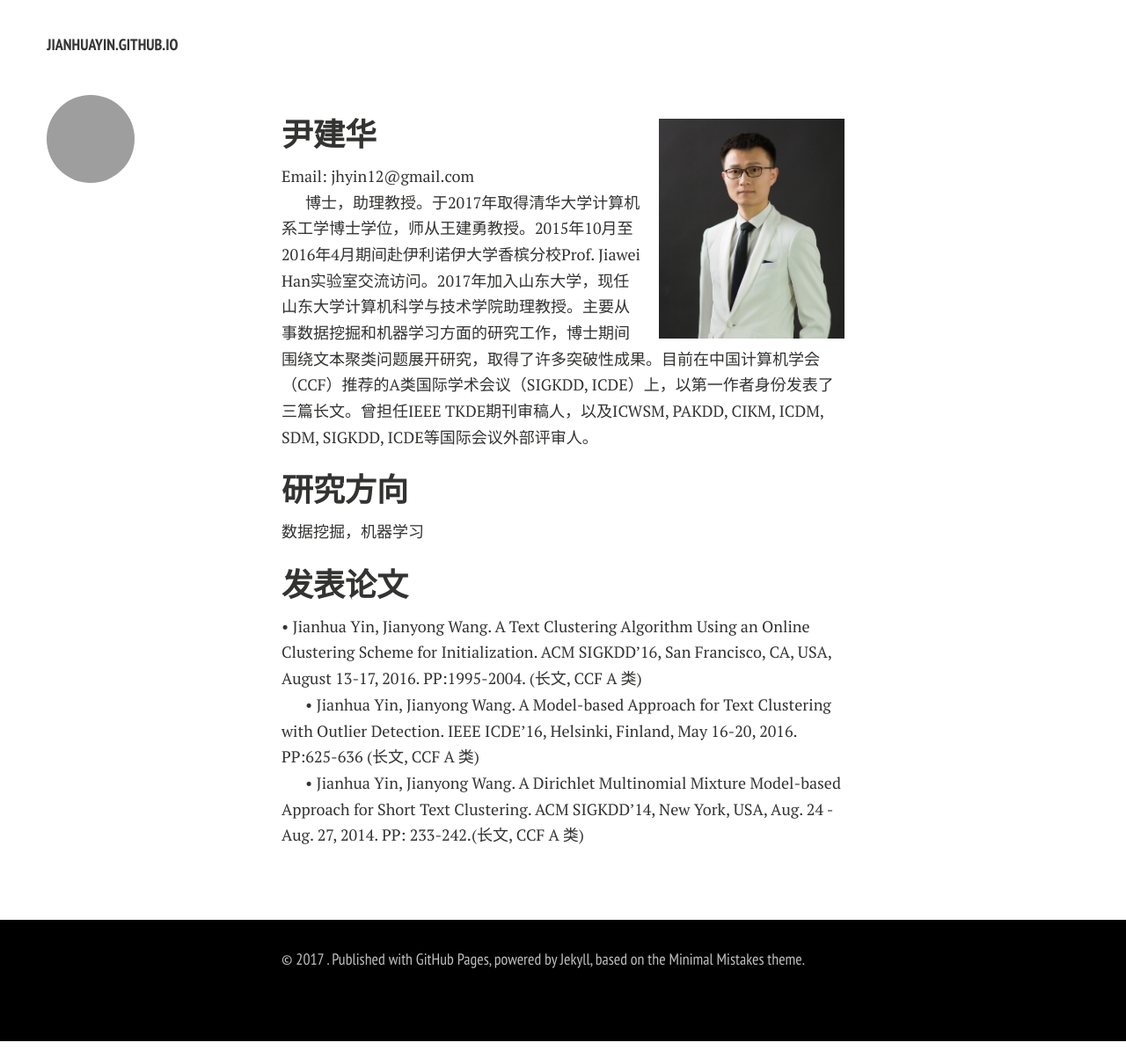
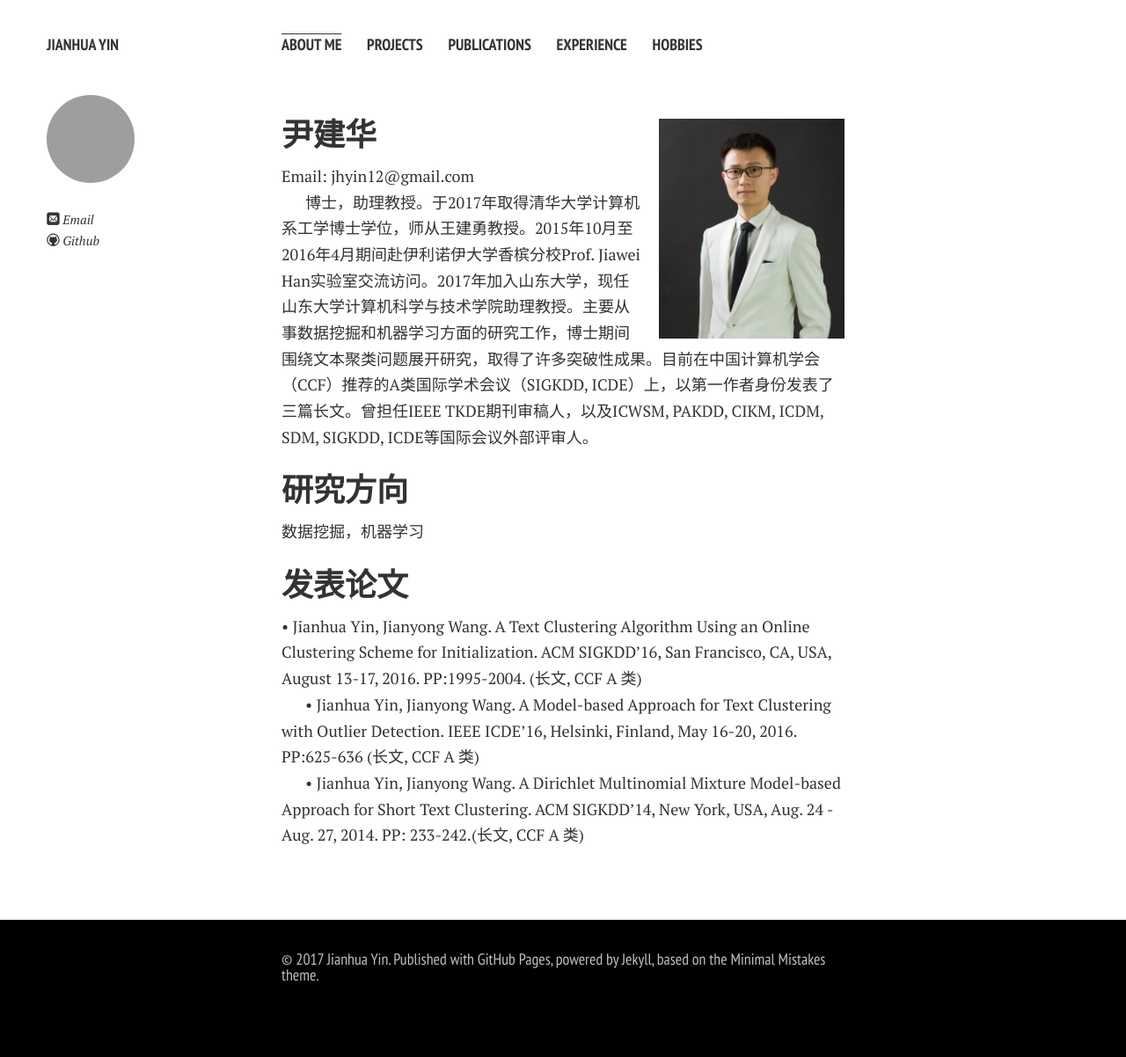
Before and after one commit to jianhuayin/jianhuayin.github.io, a Jekyll site: the page built from index.md, in a window 1280 px wide. Shown: the whole page at 88% size. Built offline with Jekyll 4.4.1, drawn with Linux system fonts in a browser that asks for light colours; nearby versions of some CDN libraries; Markdown is read by kramdown in place of the engine named in the settings; some of the changed lines change nothing that is shown.

Commit message:
Update _config.yml

```diff
--- a/_config.yml
+++ b/_config.yml
@@ -1 +1,68 @@
-theme: jekyll-theme-slate
+title: Jianhua Yin
+#tagline:          A short tagline
+#description:      Describe your website.
+#Comment out url when working locally to resolve base urls correctly
+#url: http://jasonansel.com
+
+# Owner/author information
+owner:
+  name:           Jianhua Yin
+  avatar:         jasonansel.jpg
+#  bio:
+  email:          jhyin12@gmail.com
+  # Social networking links are used in author-bio sidebar. Update and remove as you like.
+  twitter:
+  facebook:
+  github: jianhuayin
+  linkedin:
+  instagram:
+  lastfm:
+  tumblr:
+  # For Google Authorship https://plus.google.com/authorship
+  google_plus:
+
+# Analytics and webmaster tools stuff goes here
+google_verify:
+# https://ssl.bing.com/webmaster/configure/verify/ownership Option 2 content= goes here
+bing_verify:
+
+# Links to include in top navigation
+# For external links add external: true
+links:
+  - title: About Me
+    url: /
+  - title: Projects
+    url: /projects/
+  - title: Publications
+    url: /publications/
+  - title: Experience
+    url: /experience/
+  - title: Hobbies
+    url: /hobbies/
+
+# http://en.wikipedia.org/wiki/List_of_tz_database_time_zones
+timezone:
+future: true
+pygments: true
+#markdown: kramdown
+markdown: redcarpet
+
+# https://github.com/mojombo/jekyll/wiki/Permalinks
+permalink:   /:categories/:title
+
+kramdown:
+  auto_ids: true
+  footnote_nr: 1
+  entity_output: as_char
+  toc_levels: 1..6
+  use_coderay: false
+
+  coderay:
+    coderay_line_numbers:
+    coderay_line_numbers_start: 1
+    coderay_tab_width: 4
+    coderay_bold_every: 10
+    coderay_css: class
+
+include: [".htaccess"]
+exclude: ["lib", "config.rb", "Capfile", "config", "log", "Rakefile", "Rakefile.rb", "tmp", "less", "minimal-mistakes.sublime-project", "minimal-mistakes.sublime-workspace"]
```
